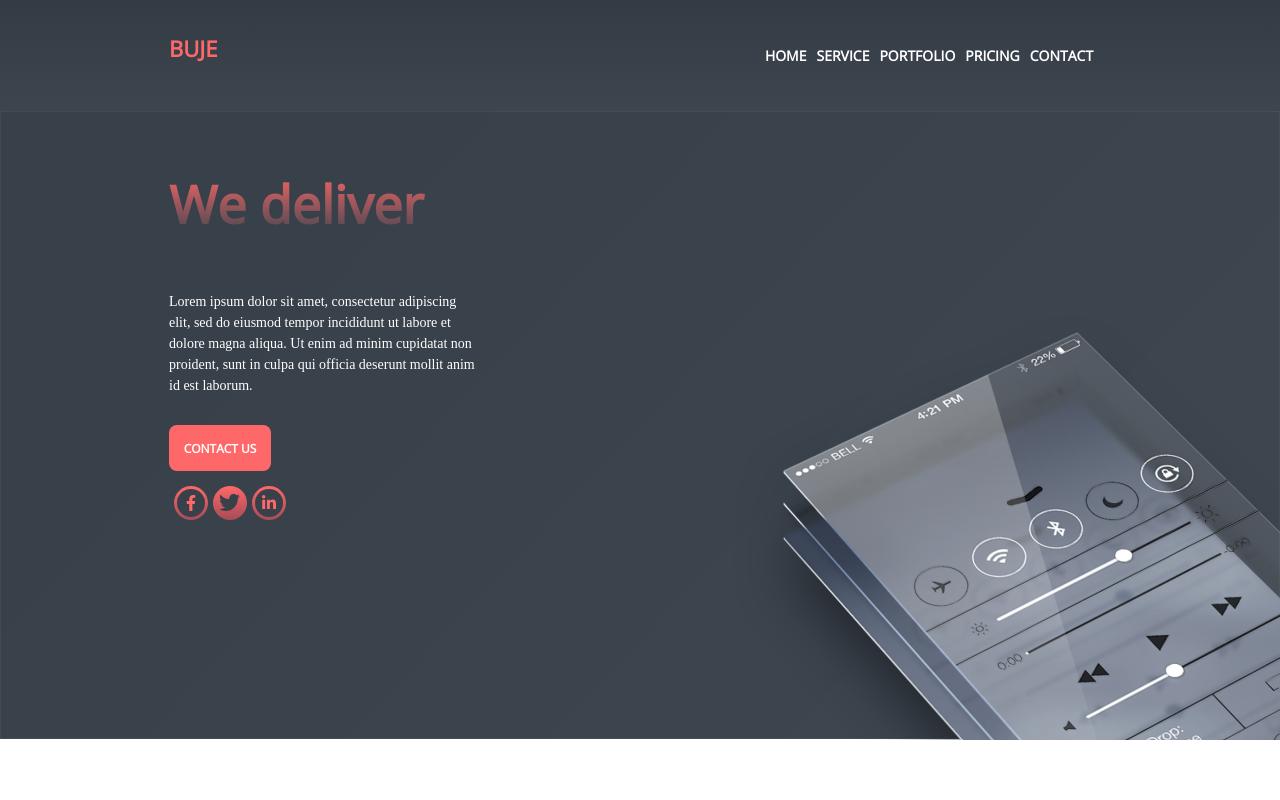
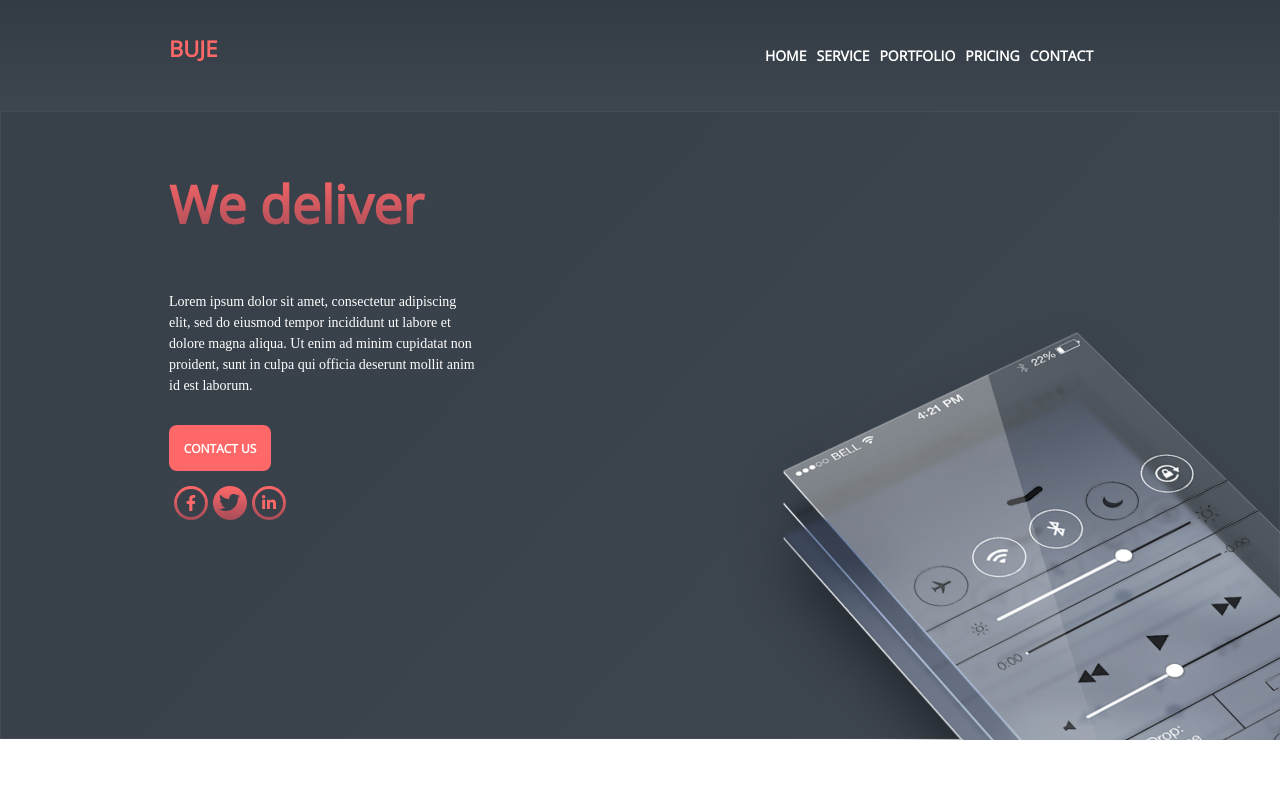
Before and after one commit to PiotrWolski1000/react-pixel-perfect-website, a React (Create React App) app: page / in a window 1280 px wide. Shown: the top 800 px of the page. Built offline with nearby package versions, Linux system fonts and the light colour scheme.

Commit message:
changing color gradient a bit

```diff
--- a/src/css/main.scss
+++ b/src/css/main.scss
@@ -19,7 +19,7 @@
 h3 {
     max-width: 312px;
     width: 100%;
-    background-image: linear-gradient(to top, #3d454f, #ff6868);
+    background-image: linear-gradient(to top, #a64c58, #ff6868);
     font-family: "Open Sans";
     font-size: 52px;
     font-weight: 800;
--- a/src/css/portfolio.scss
+++ b/src/css/portfolio.scss
@@ -49,7 +49,7 @@
     background-clip: text;
     -webkit-text-fill-color: transparent;
 
-    background-image: linear-gradient(to top, #3d454f, #ff6868);
+    background-image: linear-gradient(to top, #a64c58, #ff6868);
 
     font-size: 24px;
 
```
